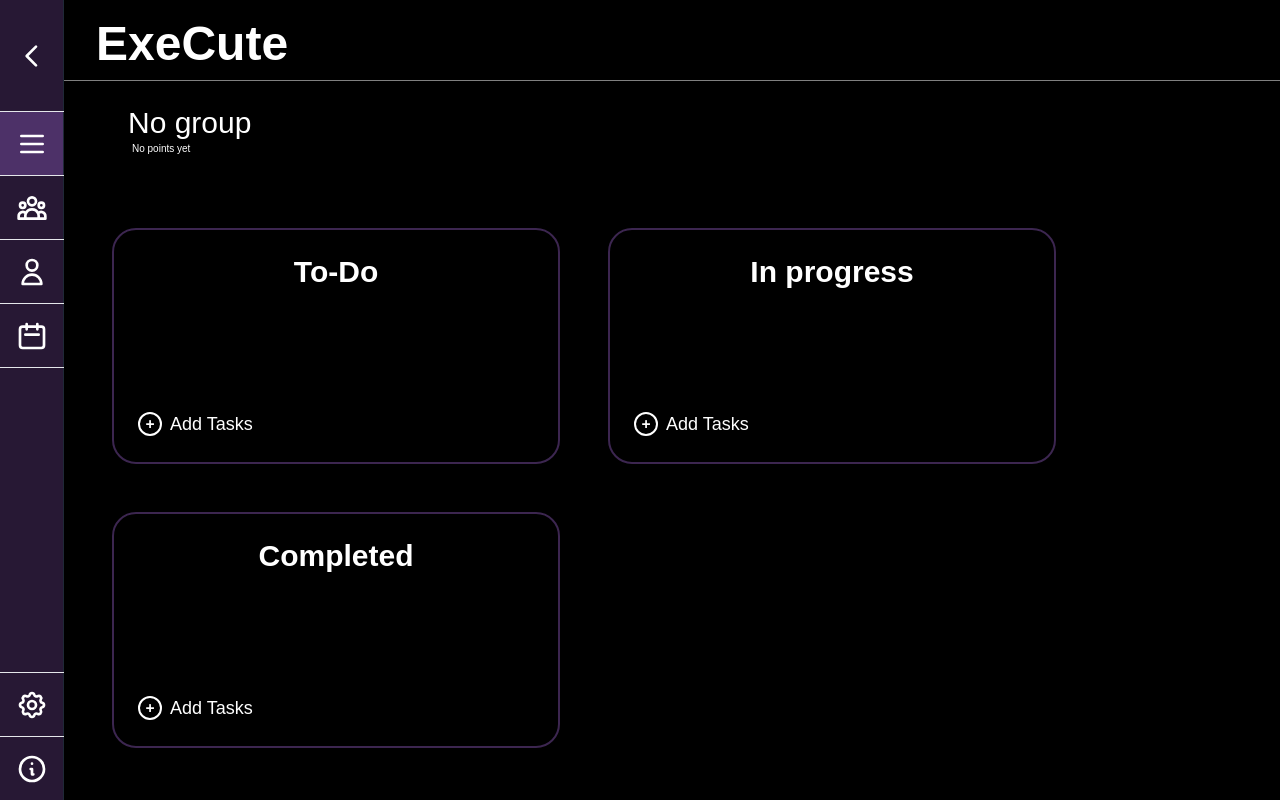
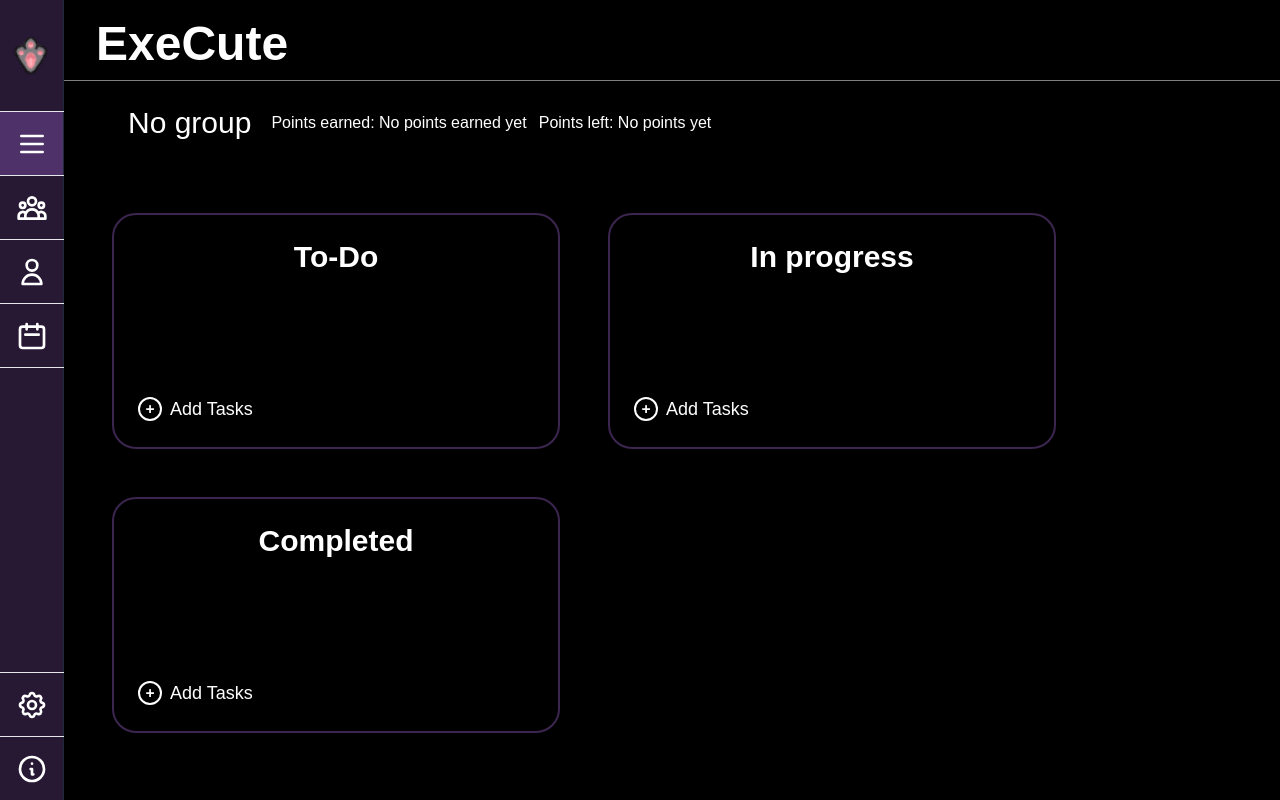
Before and after one commit to cute-org/execute, a Vue app in the folder web/: page /dashboard in a window 1280 px wide. Built offline with nearby package versions, Linux system fonts and the light colour scheme; no server answers; a web font is replaced by a local one.

Commit message:
Merged changed files from dev to staging, excluding protected configs

```diff
--- a/web/index.html
+++ b/web/index.html
@@ -3,6 +3,7 @@
   <head>
     <meta charset="UTF-8" />
     <title>ExeCute</title>
+    <link rel="icon" type="image/png" href="/favicon.png" />
     <link
       href="https://fonts.googleapis.com/css2?family=ADLaM+Display&display=swap"
       rel="stylesheet"
--- a/web/src/views/Dashboard.vue
+++ b/web/src/views/Dashboard.vue
@@ -19,11 +19,15 @@
 
       <!-- Team info section -->
       <div class="px-16 py-6">
-        <div class="flex items-center">
+        <div class="flex items-center space-x-4">
           <h2 class="text-3xl text-white font-adlam">{{ teamData.name }}</h2>
+           <!-- Points -->
+          <div class="flex space-x-3">
+            <div class="ml-1 text-[16px] text-white-300 font-adlam">Points earned: {{ teamData.pointsScore || 'No points earned yet' }} </div>
+
+            <div class="ml-2 text-[16px] text-white-300 font-adlam">Points left: {{ teamData.points || 'No points yet' }} </div>
+          </div>
         </div>
-        <!-- Points placeholder -->
-        <div class="ml-1 text-[10px] text-white-300 font-adlam">{{ teamData.points || 'No points yet' }} </div>
       </div>
 
       <!-- Main content area -->
--- a/web/src/views/NavigationBar.vue
+++ b/web/src/views/NavigationBar.vue
@@ -3,12 +3,10 @@
 <div class="w-16 h-full bg-navBar flex flex-col border-r border-gray-800">
     <!-- Back button -->
     <div class="h-28 w-16 flex items-center justify-center border-b border-white-800">
-      <svg xmlns="http://www.w3.org/2000/svg" class="h-8 w-8" fill="none" viewBox="0 0 24 24" stroke="currentColor">
-        <path stroke-linecap="round" stroke-linejoin="round" stroke-width="2" d="M15 19l-7-7 7-7" />
-      </svg>
+      <img src="/icon_1.png" alt="" class="h-10 w-10 object-contain" />
     </div>
 
-    <!-- Menu buttons -->
+      <!-- Menu buttons -->
       <button @click = "$emit('navigate', 'dashboard')" :class="{ 'bg-activeWindowNavBar': activeSection === 'dashboard' }">
          <div class="h-16 w-16 flex items-center justify-center border-b border-white-800">
             <svg xmlns="http://www.w3.org/2000/svg" class="h-8 w-8" fill="none" viewBox="0 0 24 24" stroke="currentColor">
--- a/web/src/views/PresetsDialogs/TeamDialog.vue
+++ b/web/src/views/PresetsDialogs/TeamDialog.vue
@@ -208,8 +208,24 @@ const leaveGroup = () => {
               name: newGroupName.value
           }),
       });
-    closeDialog()
 
+      const data = await response.json();
+
+      const joinCode = data.code;
+
+      const joinResponse = await fetch(`api/v1/group/join`, {
+        method: 'POST',
+        headers: {
+          'Content-Type': 'application/json',
+        },
+        credentials: 'include',
+        body: JSON.stringify({
+          code: joinCode,
+        }),
+      });
+      await fetchTeamInfo();
+      closeDialog()
+      window.location.reload();
   } catch (error) {
     error.value = `Connection error: ${error.message || 'Unknown error'}`;
     console.error('Creating group error:', error);
```
Also changed, not shown: web/public/favicon.png (added), web/public/icon_1.png (added).
